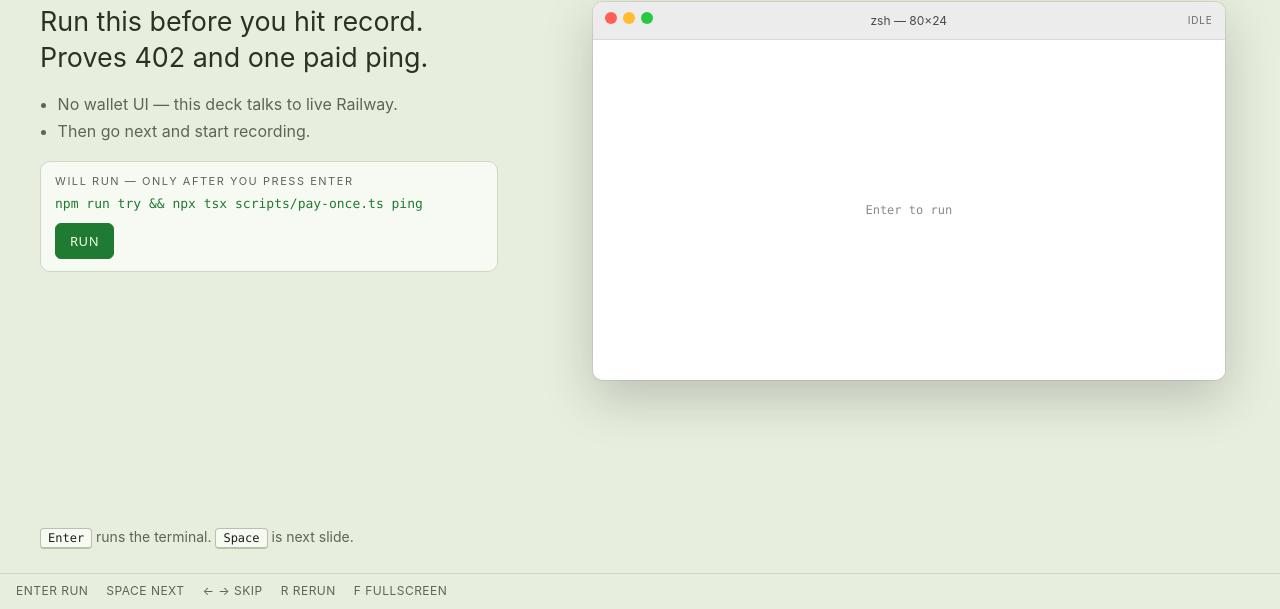
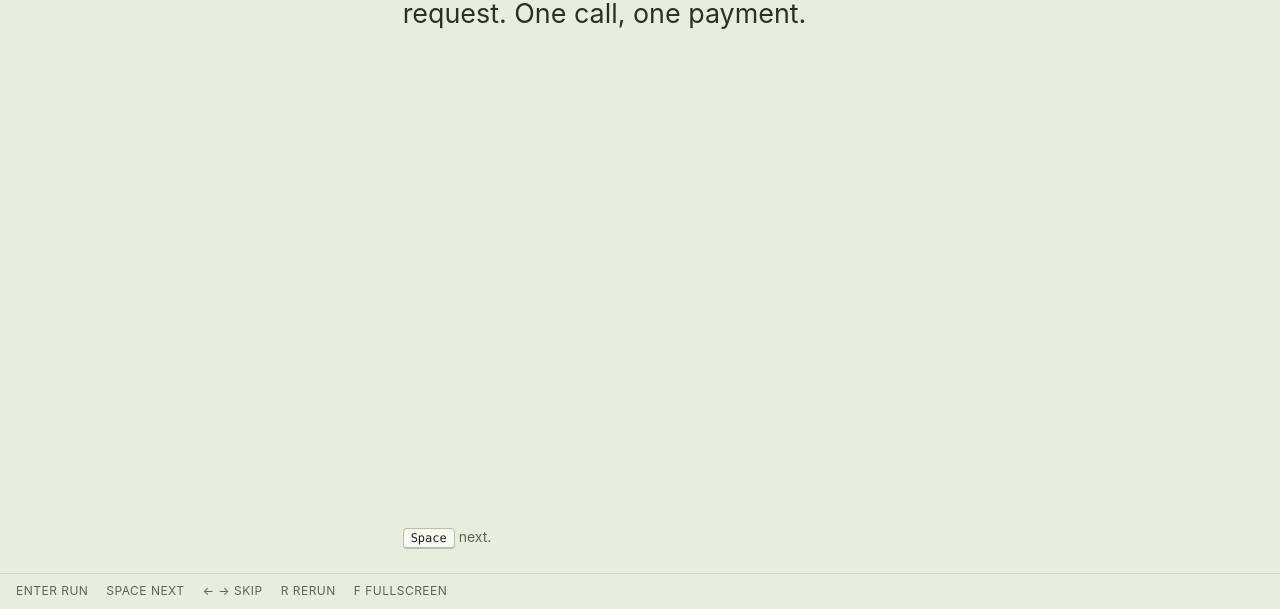
Before and after one commit to ducnmm/fare402, a website: page demo-deck/index.html in a window 1280 px wide. Shown: the part 191-800 px from the top of the page. Drawn offline with Linux system fonts and the light colour scheme.

Commit message:
feat: explain Fare first, then paste short fare commands
Opening slides cover what it is and how 402 payment works. Live
steps run ./fare … instead of npx tsx internals.

```diff
--- a/demo-deck/app.js
+++ b/demo-deck/app.js
@@ -2,67 +2,77 @@ const HASHSCAN = /https:\/\/hashscan\.io\/[^\s"'<>]+/g;
 
 const slides = [
   {
-    id: "warmup",
-    kicker: "off camera",
-    badge: "Off camera",
-    title: "Warm up once",
-    say: "Run this before you hit record. Proves 402 and one paid ping.",
-    points: ["No wallet UI — this deck talks to live Railway.", "Then go next and start recording."],
-    run: "warmup",
-    runLabel: "npm run try && npx tsx scripts/pay-once.ts ping",
-  },
-  {
-    id: "intro",
-    kicker: "0:00–0:15",
-    title: "Two tickets",
-    say: "Fare sells two tickets. Hedera lookups, and a Node job on AWS Lambda. You pay HBAR per request. More data or a longer job costs more.",
+    id: "what",
+    kicker: "what",
+    title: "Fare",
+    say: "An API that charges HBAR per request. One call, one payment.",
     points: [],
     run: null,
   },
   {
+    id: "tickets",
+    kicker: "what you buy",
+    title: "Two tickets",
+    say: "Hedera lookups, and a Node job on AWS Lambda.",
+    points: [
+      "Lookups — account balance and recent transactions",
+      "Jobs — run a short script, get stdout",
+      "Bigger ask → higher fare",
+    ],
+    run: null,
+  },
+  {
+    id: "pay",
+    kicker: "how it pays",
+    title: "No pay, no data",
+    say: "You hit a route. Merchant answers HTTP 402 with a quote. You pay. You get JSON.",
+    points: ["1 unit = 0.001 HBAR", "x402 on Hedera · Blocky402 is the fee payer"],
+    run: null,
+  },
+  {
     id: "ping402",
-    kicker: "0:15–0:40",
-    title: "No pay, no data",
-    say: "No payment, so 402. One unit is 100000 tinybars — 0.001 HBAR. No JSON body yet.",
+    kicker: "live",
+    title: "Ask without paying",
+    say: "402. Quote is 0.001 HBAR. No JSON body yet.",
     points: ["Point at HTTP 402", "Then PAYMENT-REQUIRED"],
     run: "ping402",
     runLabel: "curl -si https://fare-production.up.railway.app/v1/ping",
   },
   {
     id: "account",
-    kicker: "0:40–1:20",
+    kicker: "live",
     title: "Pay for a lookup",
-    say: "Client pays 0.001 HBAR and gets the live balance from the Mirror Node.",
-    points: ["YOU ASKED — account 0.0.98", "QUOTED — 100000 tinybars", "PAID — HashScan link", "YOU GOT — balance … HBAR"],
+    say: "0.001 HBAR → live balance of Hedera account 0.0.98.",
+    points: ["YOU ASKED → QUOTED → PAID → YOU GOT", "Open the HashScan link"],
     run: "account",
-    runLabel: "npx tsx scripts/pay-once.ts account 0.0.98",
+    runLabel: "fare account 0.0.98",
   },
   {
     id: "txs",
-    kicker: "1:20–2:00",
+    kicker: "live",
     title: "More data, higher fare",
-    say: "Same account, limit 25. Four units, 400000 tinybars — four times a ping. Wait. Do not skip.",
-    points: ["YOU GOT should list 25 transactions", "Open the second HashScan if you have time"],
+    say: "Same account, 25 transactions. 0.004 HBAR — four times the lookup. Wait.",
+    points: ["YOU GOT should list 25 rows"],
     run: "txs",
-    runLabel: "npx tsx scripts/pay-once.ts txs 0.0.98 25",
+    runLabel: "fare txs 0.0.98 25",
   },
   {
     id: "job",
-    kicker: "2:00–2:40",
+    kicker: "live",
     title: "Pay for a job",
-    say: "Second product: pay 0.002 HBAR, Lambda runs the script, stdout is 2.",
-    points: ["body in YOU ASKED", "provider aws-lambda", "stdout 2"],
+    say: "0.002 HBAR. Lambda runs the script. stdout is 2.",
+    points: ["provider aws-lambda", "stdout 2"],
     run: "job",
-    runLabel: "npx tsx scripts/pay-once.ts job 10 'console.log(1+1)'",
+    runLabel: "fare job 10 'console.log(1+1)'",
   },
   {
     id: "hcs",
-    kicker: "2:40–3:00",
-    title: "HCS, stop",
-    say: "Each settle also writes amountTinybars onto this HCS topic. That's it.",
+    kicker: "live",
+    title: "Written on Hedera",
+    say: "Each payment also lands on this HCS topic. That's it.",
     points: ["Newest messages on topic 0.0.10320508"],
     run: "hcs",
-    runLabel: "curl Mirror Node topic 0.0.10320508",
+    runLabel: "fare topic",
   },
 ];
 
@@ -124,9 +134,11 @@ function renderSlide() {
     runBtn.hidden = true;
   }
 
-  if (busy) hint.innerHTML = "Running… wait. <kbd>Space</kbd> is next slide only.";
-  else if (s.run && !ran) hint.innerHTML = "<kbd>Enter</kbd> runs the terminal. <kbd>Space</kbd> is next slide.";
-  else if (index < slides.length - 1) hint.innerHTML = "<kbd>Space</kbd> next slide.";
+  document.querySelector(".app").classList.toggle("talk", !s.run);
+
+  if (busy) hint.innerHTML = "Running… wait. <kbd>Space</kbd> next.";
+  else if (s.run && !ran) hint.innerHTML = "<kbd>Enter</kbd> pastes this into the terminal.";
+  else if (index < slides.length - 1) hint.innerHTML = "<kbd>Space</kbd> next.";
   else hint.innerHTML = "Done. Stop recording.";
 }
 
--- a/demo-deck/index.html
+++ b/demo-deck/index.html
@@ -7,7 +7,7 @@
     <link rel="stylesheet" href="/styles.css" />
   </head>
   <body>
-    <div class="app">
+    <div class="app talk">
       <section class="slide" id="slide">
         <header class="slide-top">
           <span class="brand">Fare</span>
@@ -19,7 +19,7 @@
         <p class="say" id="say"></p>
         <ul class="points" id="points"></ul>
         <div class="run-box" id="runBox" hidden>
-          <span class="run-label">will run — only after you press Enter</span>
+          <span class="run-label">paste into terminal</span>
           <code id="runCmd"></code>
           <button type="button" class="run-btn" id="runBtn">Run</button>
         </div>
--- a/demo-deck/styles.css
+++ b/demo-deck/styles.css
@@ -31,6 +31,20 @@ body {
   display: grid;
   grid-template-columns: minmax(340px, 42%) 1fr;
   height: calc(100% - 36px);
+}
+
+.app.talk {
+  grid-template-columns: 1fr;
+}
+
+.app.talk .term-pane {
+  display: none;
+}
+
+.app.talk .slide {
+  max-width: 40rem;
+  margin: 0 auto;
+  justify-content: center;
 }
 
 .slide {
```
Also changed, not shown: DEMO.md (+2 -2 lines), scripts/demo-deck.ts (+13 -23 lines), 1 other file.
